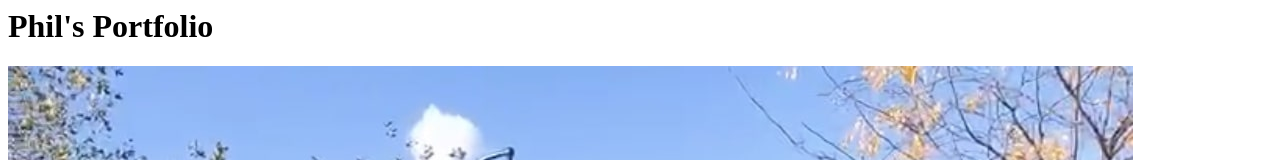
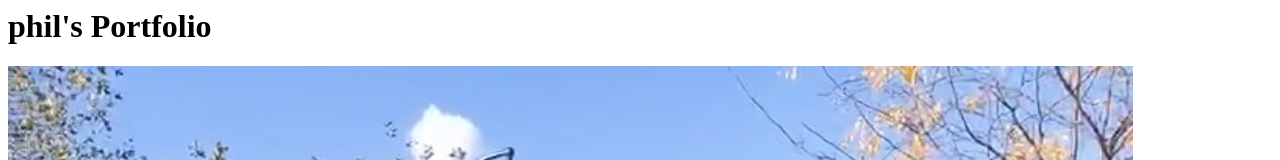
Before and after one commit to wonseokc/wonseokc.github.io, a plain HTML site: page index.html in a window 1280 px wide. Shown: the top 160 px of the page. Drawn offline with Linux system fonts and the light colour scheme.

Commit message:
Add files via upload

```diff
--- a/index.html
+++ b/index.html
@@ -1,4 +1,4 @@
 <html>
-    <h1>Phil's Portfolio</h1>
+    <h1>phil's Portfolio</h1>
     <img src="./bioPic.jpg" />
 </html>
```
